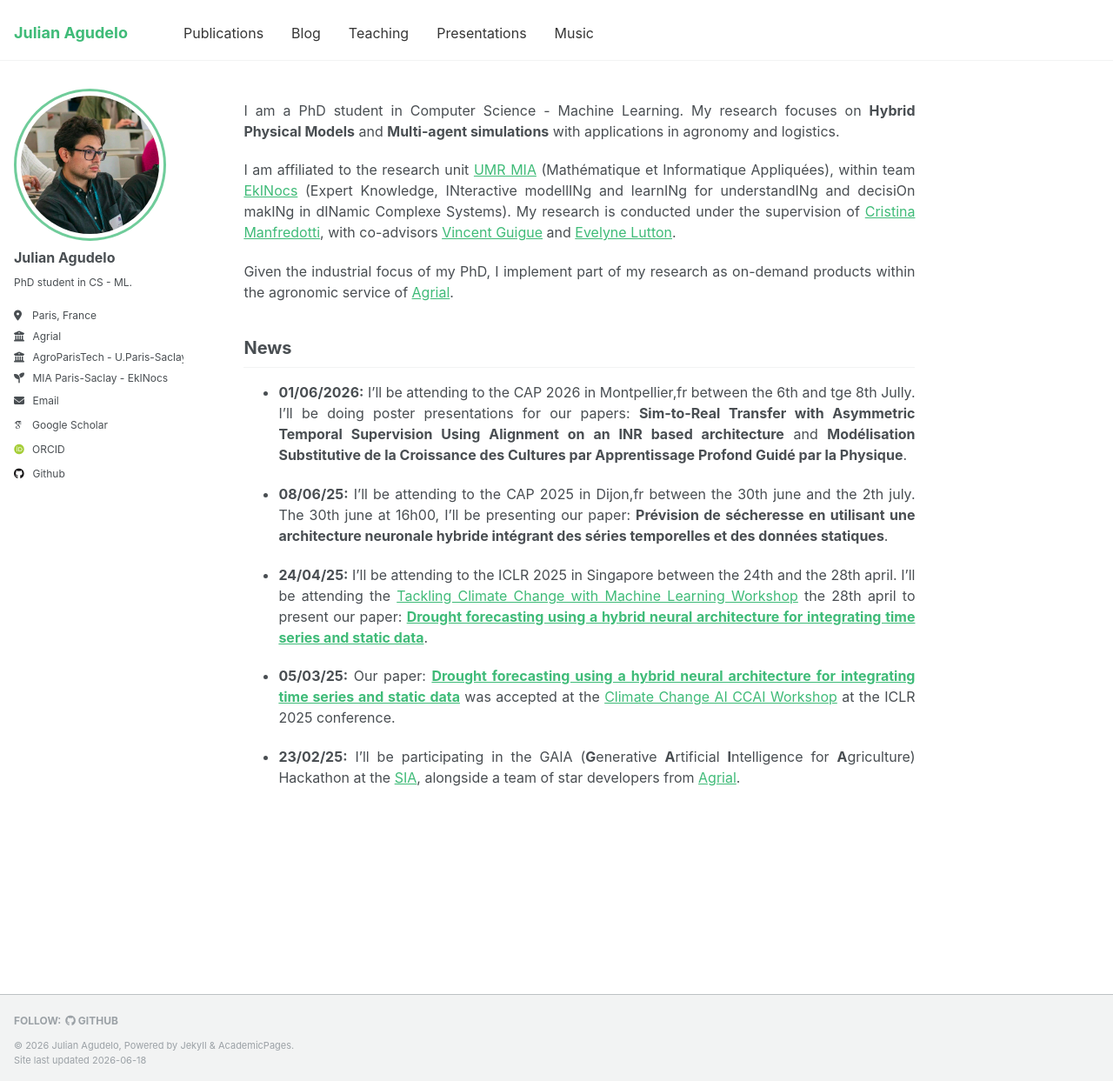
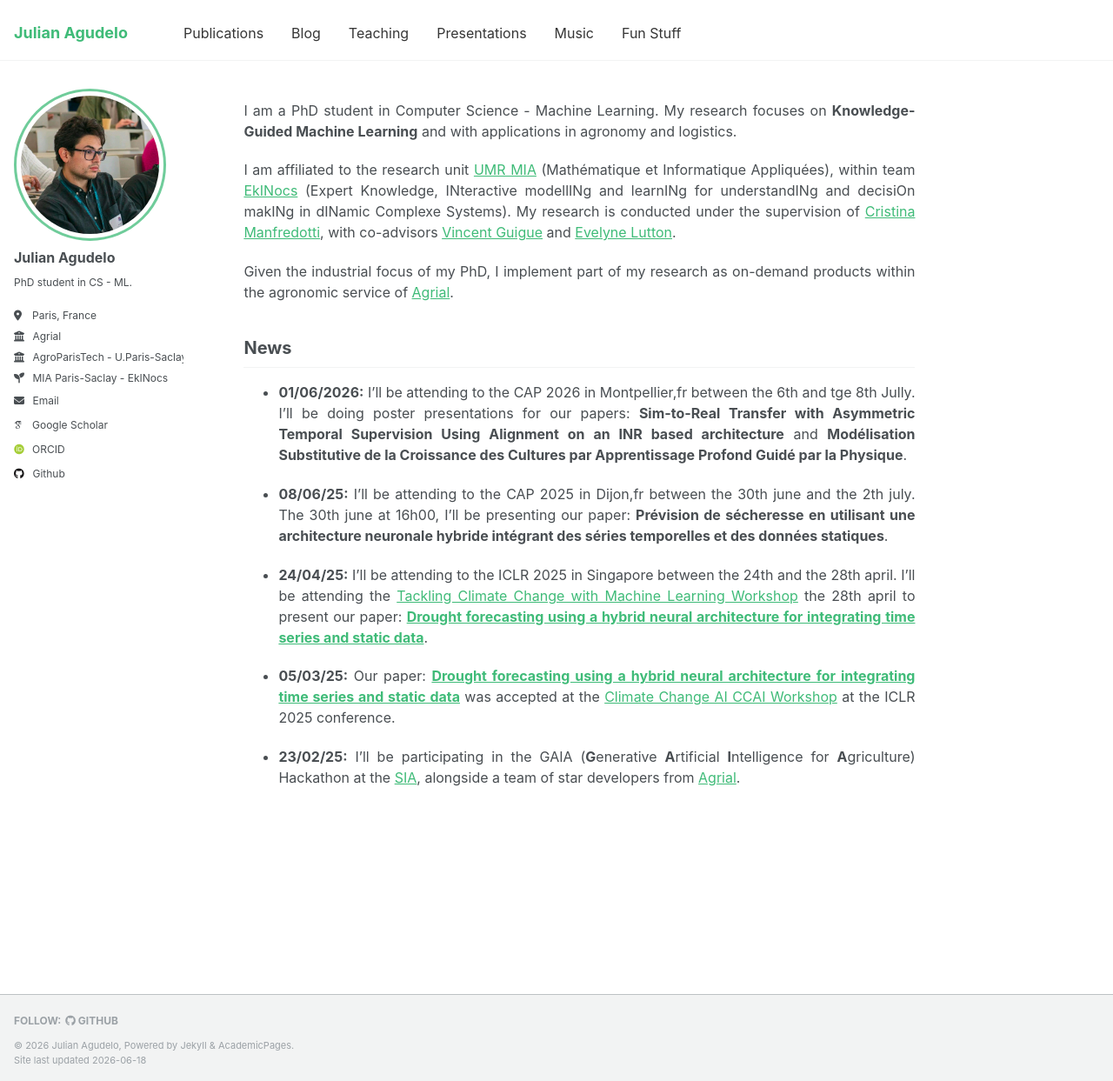
Before and after one commit to JulAgu/JulAgu.github.io, a Jekyll site: the page built from _pages/about.md, in a window 1280 px wide and 1243 px high. Shown: the whole window at 87% size. Built offline with Jekyll 4.4.1, drawn with Linux system fonts in a browser that asks for light colours; some web fonts are replaced.

Commit message:
Add: Fun stuff section

```diff
--- a/_data/navigation.yml
+++ b/_data/navigation.yml
@@ -20,6 +20,9 @@
   - title: "Music"
     url: /music/
 
+  - title: "Fun Stuff"
+    url: /fun-stuff/
+
   # - title: "Portfolio"
   #   url: /portfolio/
 
--- a/_pages/about.md
+++ b/_pages/about.md
@@ -7,7 +7,7 @@
   - /about.html
 ---
 
-I am a PhD student in Computer Science - Machine Learning. My research focuses on **Hybrid Physical Models** and **Multi-agent simulations** with applications in agronomy and logistics.
+I am a PhD student in Computer Science - Machine Learning. My research focuses on **Knowledge-Guided Machine Learning** and with applications in agronomy and logistics.
 
 I am affiliated to the research unit [UMR MIA](https://mia-ps.inrae.fr/) (Mathématique et Informatique Appliquées), within team [EkINocs](https://mia-ps.inrae.fr/ekinocs) (Expert Knowledge, INteractive modellINg and learnINg for understandINg and decisiOn makINg in dINamic Complexe Systems). My research is conducted under the supervision of [Cristina Manfredotti](https://mia-ps.inrae.fr/cristina-manfredotti), with co-advisors [Vincent Guigue](https://vguigue.github.io/) and [Evelyne Lutton](http://evelyne.lutton.free.fr/).
 
```
Also changed, not shown: _pages/fun-stuff.md (added, +53 -0 lines).
